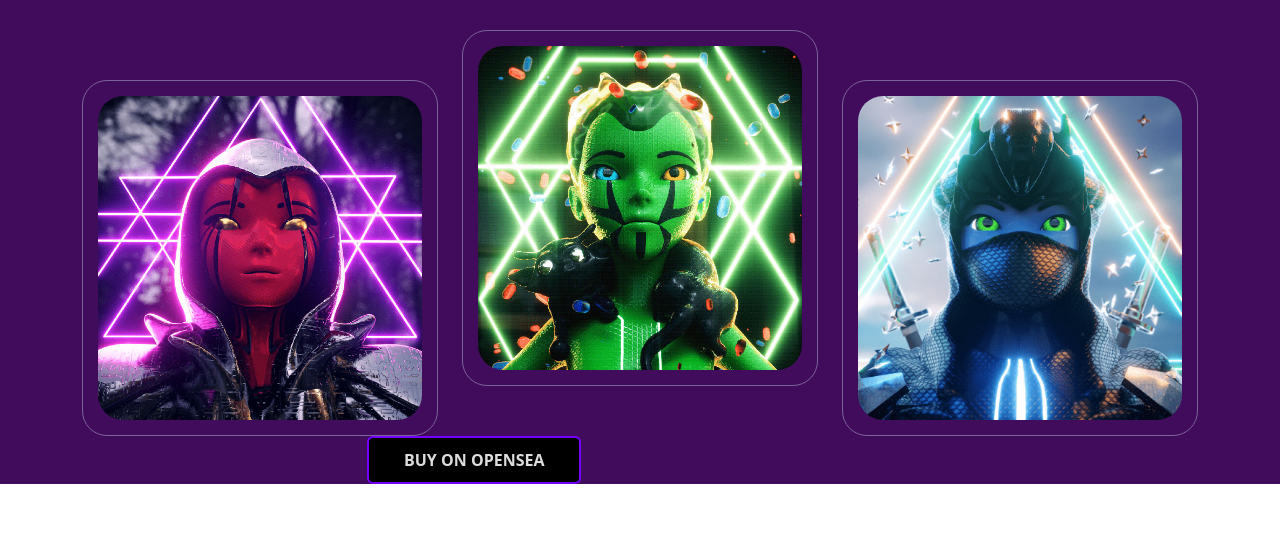
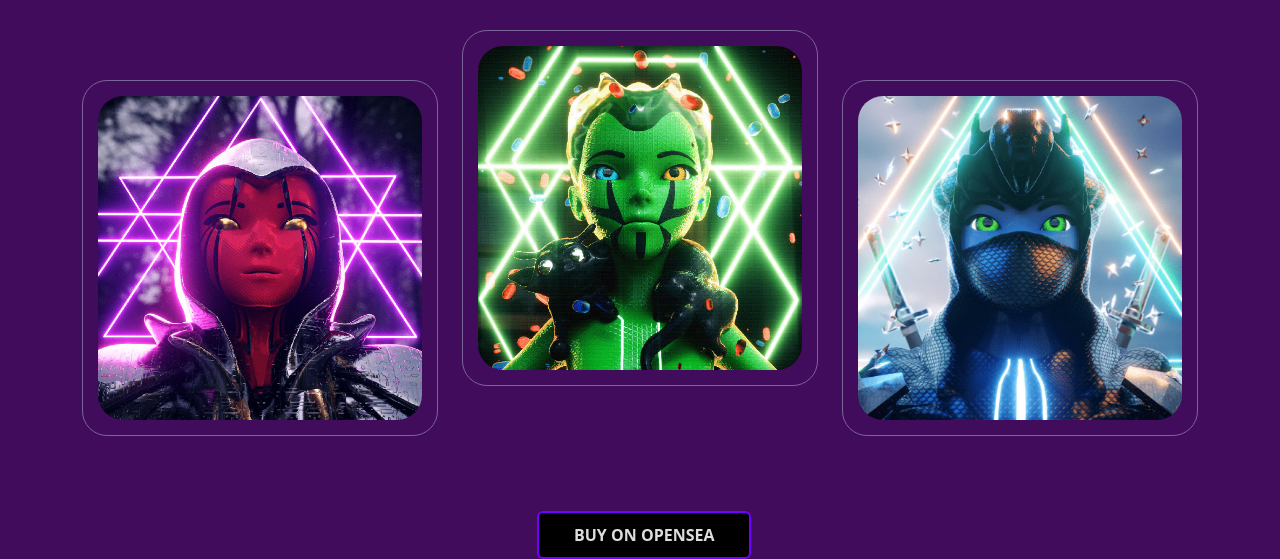
Before and after one commit to wisamosman/META, a plain HTML site: page index.html in a window 1280 px wide. Shown: the part 315-874 px from the top of the page. Before the commit the page ends 800 px from the top, so only its background shows below. Drawn offline with nearby package versions, Linux system fonts and the light colour scheme.

Commit message:
add html15

```diff
--- a/css/style.css
+++ b/css/style.css
@@ -53,3 +53,7 @@
     border: 1px solid #7B6498;
     border-radius: 25px;
 }
+.q6{
+    margin-top: 75px;
+    margin-left: 170px;
+}
```
